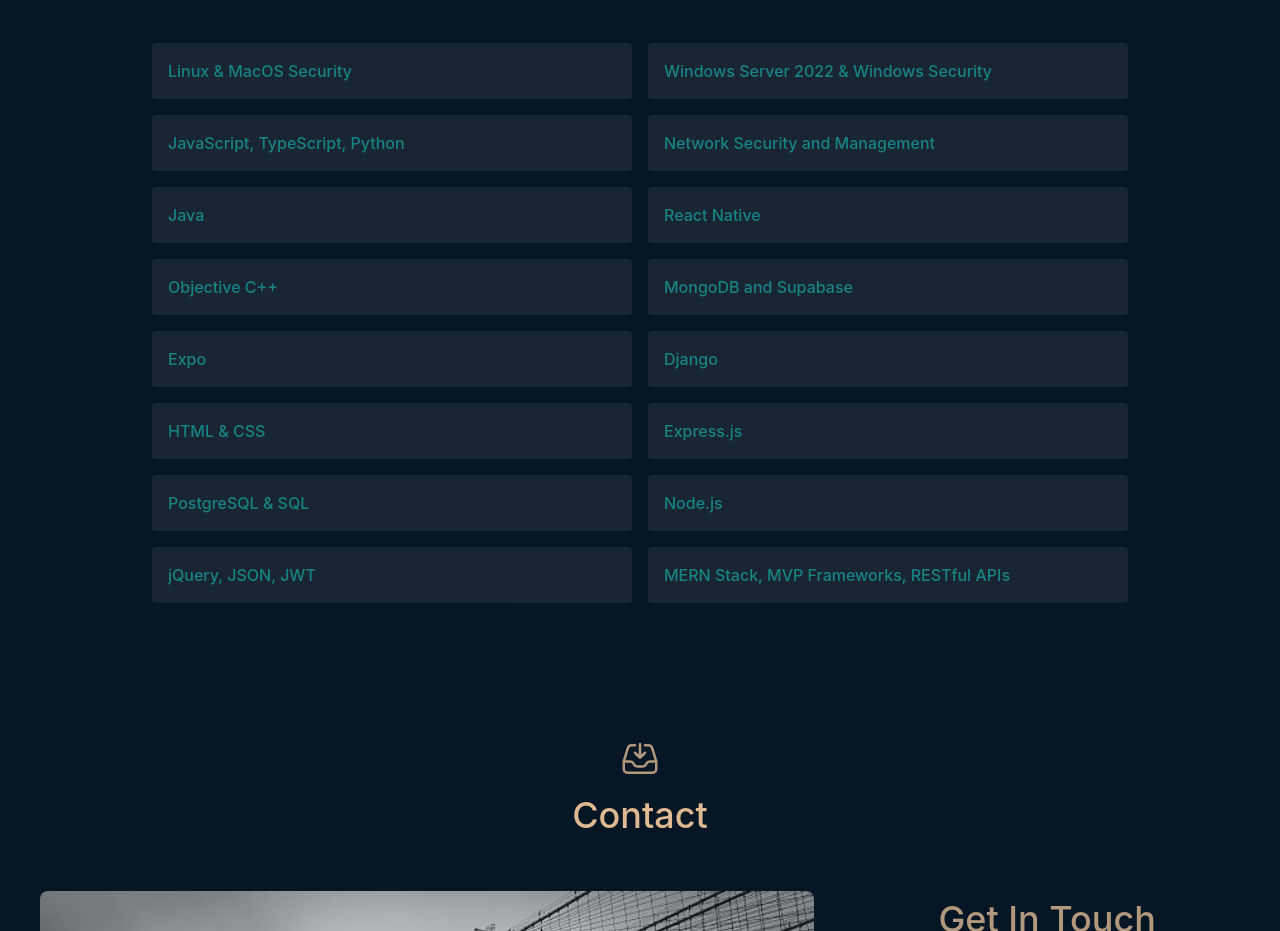
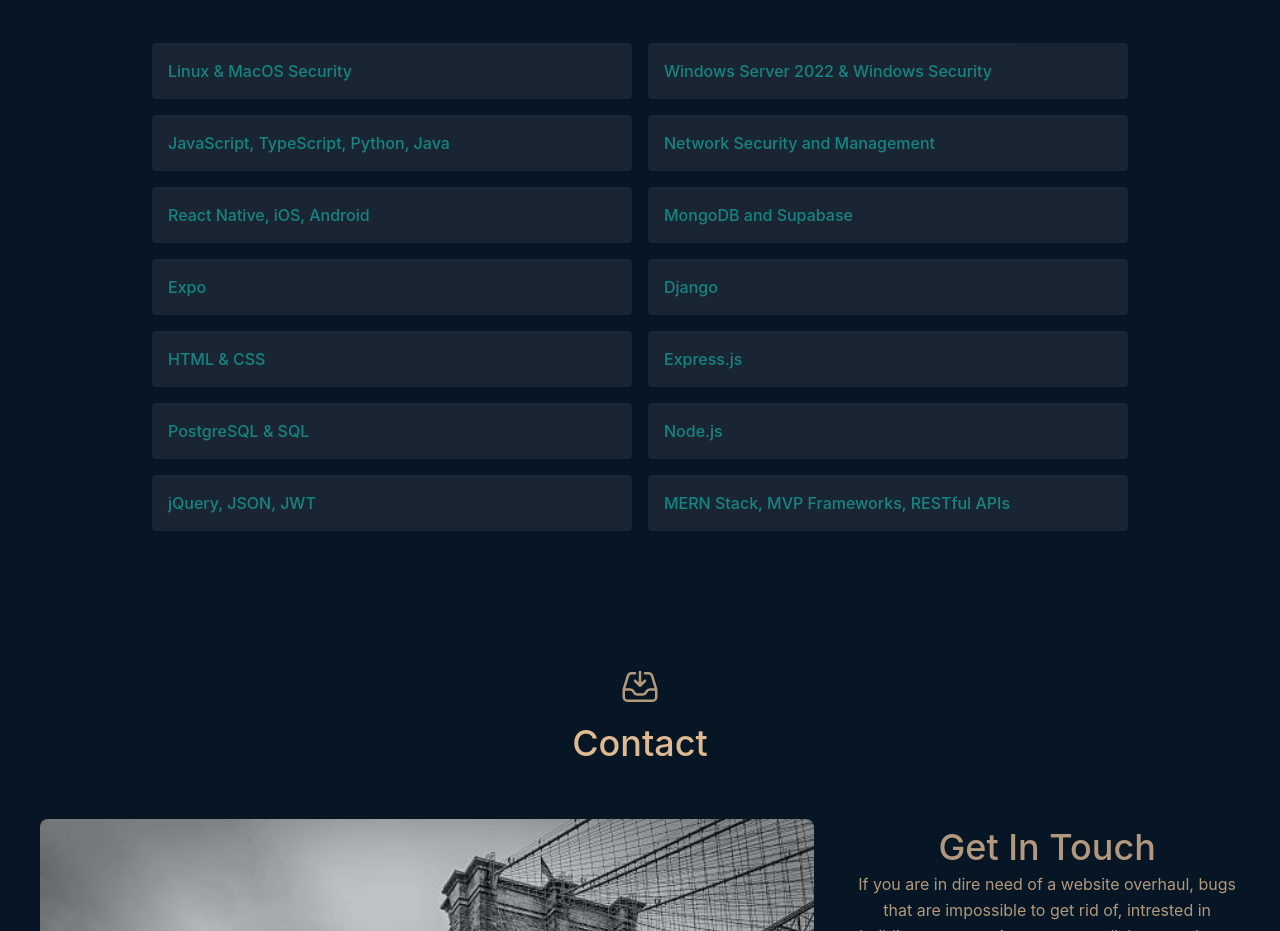
Before and after one commit to michaelbryanstark/new-portfolio, a React (Create React App) app: page / in a window 1280 px wide. Shown: the part 1940-2871 px from the top of the page. Built offline with nearby package versions, Linux system fonts and the light colour scheme.

Commit message:
updated skills

```diff
--- a/src/data.js
+++ b/src/data.js
@@ -41,19 +41,14 @@ export const skills = [
     skill: "Windows Server 2022 & Windows Security",
   },
   {
-    skill: "JavaScript, TypeScript, Python",
+    skill: "JavaScript, TypeScript, Python, Java",
   },
   {
     skill: "Network Security and Management",
   },
+
   {
-    skill: "Java",
-  },
-  {
-    skill: "React Native",
-  },
-  {
-    skill: "Objective C++",
+    skill: "React Native, iOS, Android",
   },
   {
     skill: "MongoDB and Supabase",
```
